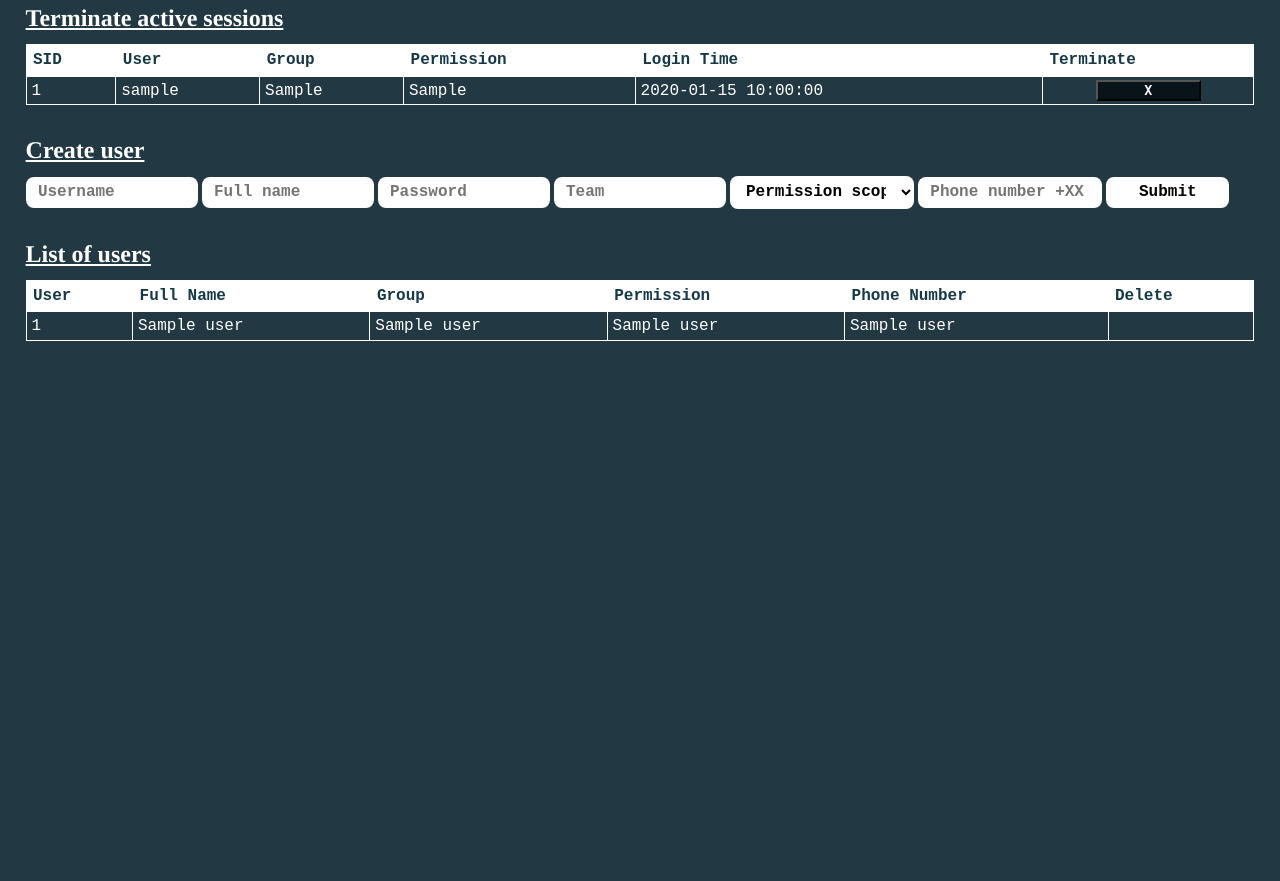
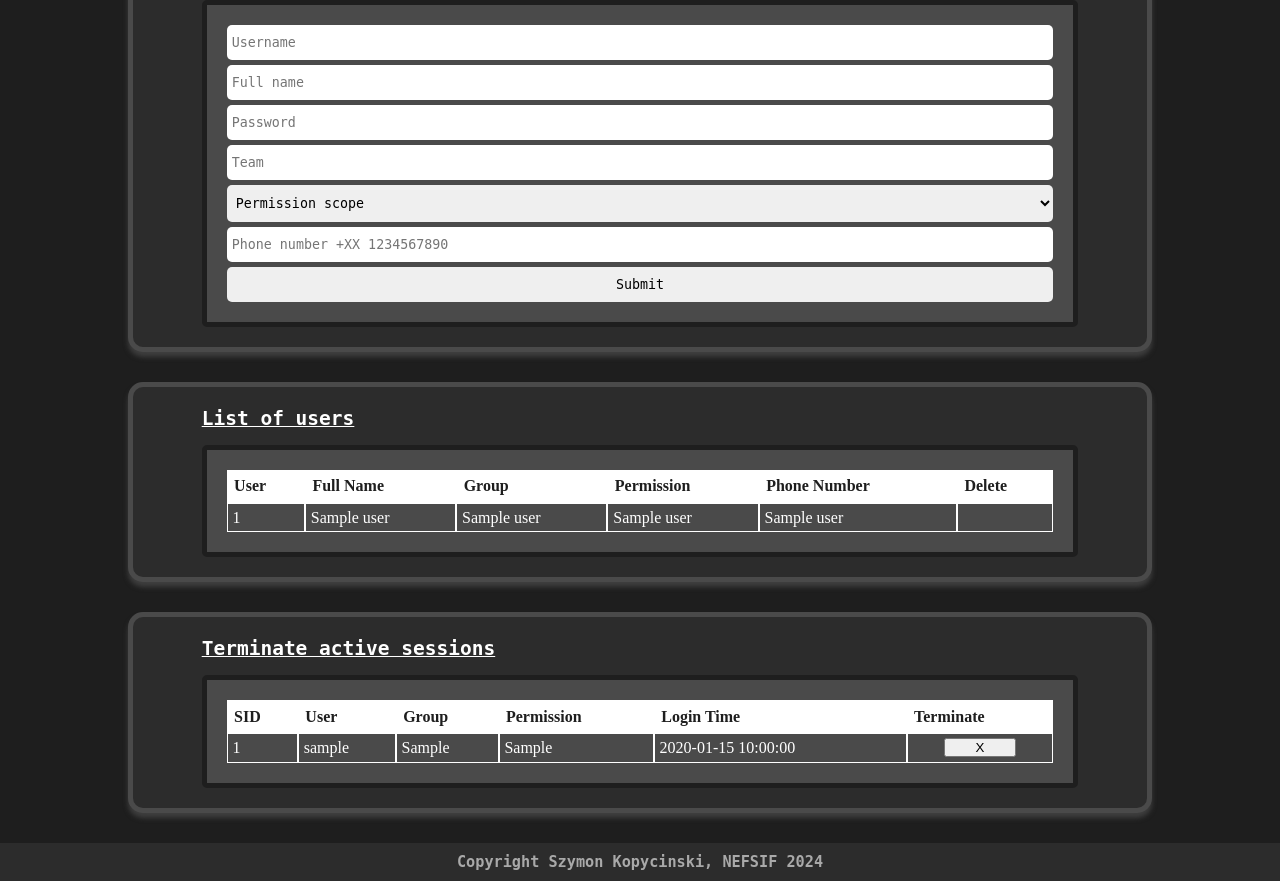
Before and after one commit to szykopyc/drapt-analytics, a Flask app: template templates/admin_panel.html in a window 1280 px wide. Shown: the part 163-1044 px from the top of the page. Run offline with Flask 3, Linux system fonts and the light colour scheme; the template is opened without the code that fills it: most values are stand-ins (such as "Sample title", 1, 10 or a date in 2020).

Commit message:
Admin site changes + other things
Improved the admin page, as well as implementing more measures for form handling, ensuring that creation of new users requires that password and username don't have spaces. Also created a new element type, which is element-form

```diff
--- a/app.py
+++ b/app.py
@@ -160,7 +160,7 @@ def admin_panel():
             userCreds = fetchAllCreds()
             userScope = session.get("userPermissionScope")
 
-            return render_template("admin_panel.html", userScope=userScope,active_sessions=active_sessions, session=session, userCreds=userCreds, current_time=time.time())
+            return render_template("admin_panel.html", userScope=userScope,active_sessions=active_sessions, session=session, userCreds=userCreds, current_time=time.time(), admin=True)
 
         else:
             session.clear()
--- a/static/css/admin.css
+++ /dev/null
@@ -1,246 +0,0 @@
-* {
-    margin: 0;
-    padding: 0;
-    box-sizing: border-box;
-}
-
-body {
-    background-color: rgb(34, 57, 68);
-    color: white;
-    font-family: times-new-roman, Times, serif;
-}
-
-/* navigation bar */
-
-.navigation_bar {
-    font-family: Arial, Helvetica, sans-serif;
-    background-color: rgb(8, 20, 25);
-    width: 100%;
-    overflow: auto;
-    display: flex;
-    align-items: center;
-    padding: 0.7em;
-}
-.nav_logo {
-    vertical-align: middle;
-    width: 10em;
-    height: auto;
-    display: flex;
-}
-
-#nav_home {
-    display: inline;
-    text-decoration: none;
-    color: white;
-    white-space: nowrap;
-    font-size: 2rem;
-    padding: 0.3em;
-    margin-left: 0.5em;
-}
-
-.navigation_bar ul {
-    display: flex;
-    vertical-align: middle;
-    list-style-type: none;
-    gap: 0.5em;
-    margin-left: auto;
-}
-
-.navigation_bar li a {
-    display: inline;
-    text-decoration: none;
-    color: white;
-    font-size: 1.5rem;
-    padding: 0.3em;
-}
-
-.navigation_bar li a:hover {
-    background-color: rgb(22, 57, 72);
-    border-radius: 5px;
-}
-
-/* main container */
-
-.main_container {
-    display: block;
-    padding: 2% 2%;
-}
-
-/* tables */
-
-.table_container {
-    width: 100%;
-}
-
-.container_following {
-    margin-top: 2em;
-}
-
-.table_title {
-    padding-bottom: 0.5em;
-    text-decoration: underline;
-}
-
-.table_terminate {
-    width: 100%;
-    border-collapse: collapse;
-    font-family: 'Courier New', Courier, monospace;
-}
-
-.table_terminate th {
-    color: rgb(22, 57, 72);
-
-    border: 1px solid white;
-    padding: 0.4em;
-    text-align: left;
-    border-radius: 0px;
-    background-color: white;
-}
-
-.table_terminate td {
-    border: 1px solid white;
-    padding: 0.3em;
-    text-align: left;
-    border-radius: 0px;
-}
-
-
-#userGroupAdminTD {
-    background-color: red;
-}
-
-.table_terminate_submit {
-    padding: 0px !important;
-}
-.table_terminate_submit form {
-    width: 50%;
-    height: 50% ;
-    margin-left: auto;
-    margin-right: auto;
-}
-
-.table_terminate_submit form button {
-    height: 100%;
-    width: 100%;
-    padding: 1px;
-    font-family: monospace;
-    font-weight: bold;
-    background-color: rgb(8, 20, 25);
-    color: white;
-}
-
-.table_terminate_submit form button:hover {
-    height: 100%;
-    width: 100%;
-    padding: 1px;
-    background-color: red;
-    color: white;
-}
-
-.terminated_flash {
-    text-align: center;
-    padding: 1em;
-    font-family: monospace;
-    font-weight: lighter;
-}
-
-.terminated_flash i {
-    text-align: center;
-    padding: 1em;
-    font-family: monospace;
-    font-weight: bold;
-}
-
-.login_container .input_box {
-    width: 14%;
-    padding: 0.5% 1%;
-
-    border-radius: 0.5em;
-    border-color: rgb(8, 20, 25);;
-    border: none;
-    background-color: white;
-    font-family: 'Courier New', Courier, monospace;
-    font-weight: bold;
-    font-size: 1em;
-}
-
-.login_container .input_submit {
-    width: 10%;
-    padding: 0.5% 1%;
-
-    border-radius: 0.5em;
-    border-color: rgb(8, 20, 25);;
-    border: none;
-    background-color: white;
-    font-family: 'Courier New', Courier, monospace;
-    font-weight: bold;
-    font-size: 1em;
-    color: black;
-
-}
-
-.input_submit:hover {
-    background-color: green;
-    color: white;
-}
-
-.input_perm_scope {
-    width: 15%;
-    padding: 0.5% 1%;
-
-    border-radius: 0.5em;
-    border-color: rgb(8, 20, 25);;
-    border: none;
-    background-color: white;
-    font-family: 'Courier New', Courier, monospace;
-    font-weight: bold;
-    font-size: 1em;
-
-}
-
-.input_phone {
-    width: 15%;
-    padding: 0.5% 1%;
-
-    border-radius: 0.5em;
-    border-color: rgb(8, 20, 25);;
-    border: none;
-    background-color: white;
-    font-family: 'Courier New', Courier, monospace;
-    font-weight: bold;
-    font-size: 1em;
-}
-
-
-.login_container .input_group {
-    width: 14%;
-
-    font-family: 'Courier New', Courier, monospace;
-    font-weight: bold;
-    font-size: 1em;
-    color: rgb(117, 117, 117);
-
-    border: none;
-    border-radius: 0.5em;
-    padding: 0.5% 1%;
-
-}
-
-@media only screen and (max-width: 600px) {
-    .login_container .input_box {
-        width: 100%;
-        margin-bottom: 1%;
-    }
-
-    .input_perm_scope {
-        width: 100%;
-        margin-bottom: 1%;
-    }
-    .input_phone {
-        width: 100%;
-        margin-bottom: 1%;
-    }
-    .login_container .input_submit {
-        width: 100%;
-    }
-}
--- a/static/css/main.css
+++ b/static/css/main.css
@@ -30,7 +30,6 @@ header nav {
 
     color: white;
 
-    display: flex;
     justify-content: flex-start;
     align-items: center;
     gap: 20px;
@@ -265,6 +264,84 @@ header nav li a:hover {
     }
 }
 
+/* element form styling within elements */
+.element-form {
+    background-color: #4a4a4a;
+
+    display: flex;
+    justify-content: space-between;
+    align-items: center;
+    flex-direction: column;
+    width: 90%;
+    gap: 15px;
+
+    padding: 20px;
+    border: 5px #1e1e1e solid;
+    border-radius: 5px;
+
+    color: white;
+}
+
+.element-form form{
+    width: 100%;
+}
+
+.element-form .input-button:hover {
+    background-color: #4682b4;
+    color: white;
+}
+
+/* table styling within elements */
+
+.element-table {
+    border-spacing: 0;
+    background-color: #4a4a4a;
+    width: 90%;
+
+    padding: 20px;
+    border: 5px #1e1e1e solid;
+    border-radius: 5px;
+
+    color: white;
+
+    overflow: scroll;
+}
+
+.element-table th {
+    border: 1px solid white;
+    padding: 0.4em;
+    background-color: white;
+    text-align: left;
+    color: #1e1e1e;
+    border-radius: 0px;
+}
+
+.element-table td {
+    border: 1px solid white;
+    padding: 0.3em;
+    text-align: left;
+    border-radius: 0px;
+}
+
+#userGroupAdminTD {
+    background-color: red;
+}
+
+.element-table-delete {
+    margin: 0 !important;
+    padding: 0 !important;
+}
+
+.element-table-delete form {
+    width: 50%;
+    margin-left: auto;
+    margin-right: auto;
+}
+
+.element-table-delete form button:hover{
+    background-color: red;
+}
+
 /* clickable grid for links */
 .element-clickable-grid {
     width: 90%;
@@ -344,6 +421,8 @@ footer {
     font-family: monospace;
 }
 
+/* site specific modifications */
+
 /* media queries */
 @media (max-width: 715px) {
     header nav, .rgb-button-default, .rgb-button-toggle {
@@ -361,6 +440,22 @@ footer {
 
 
 @media (max-width: 768px) {
+    #admin-element-container {
+        width: 80%;
+        padding: 20px;
+        background-color: #2c2c2c;
+        border: 5px #4a4a4a solid;
+        border-radius: 15px;
+        display: flex;
+        justify-content: center;
+        align-items: flex-start;
+        flex-direction: column;
+        gap: 15px;
+        box-shadow: 0 5px 5px #3e3e3e;
+
+        overflow-x: scroll;
+    }
+
     .element-clickable-grid {
         grid-template-columns: 1fr; /* 2 columns for medium screens */
     }
--- /dev/null
+++ b/static/js/confirm-delete.js
@@ -0,0 +1,29 @@
+document.addEventListener('DOMContentLoaded', () => {
+    document.querySelectorAll('.element-table-delete-form').forEach(form => {
+        form.addEventListener('submit', function (event) {
+            let userConfirmed = false;
+            let sidConfirmed = false;
+
+            // Check if the form contains a username input
+            const usernameInput = form.querySelector('input[name="username"]');
+            if (usernameInput) {
+                const username = usernameInput.value;
+                // Show confirmation dialog with the username
+                userConfirmed = confirm(`Are you sure you want to delete the user: ${username}?`);
+            }
+
+            // Check if the form contains a session id (sid) input
+            const sidInput = form.querySelector('input[name="sid"]');
+            if (sidInput) {
+                const sid = sidInput.value;
+                // Show confirmation dialog with the session id
+                sidConfirmed = confirm(`Are you sure you want to terminate the session: ${sid}?`);
+            }
+
+            // If user cancels either of the actions, prevent form submission
+            if (!userConfirmed || !sidConfirmed) {
+                event.preventDefault();
+            }
+        });
+    });
+});
--- a/templates/admin_panel.html
+++ b/templates/admin_panel.html
@@ -3,28 +3,88 @@
 <head>
     <meta charset="UTF-8">
     <meta name="viewport" content="width=device-width, initial-scale=1.0">
-    <link rel="stylesheet" href="{{ url_for('static', filename='admin.css') }}">
-    <title>Admin Panel</title>
+    <link rel="stylesheet" href="{{ url_for('static', filename='css/main.css') }}?v={{ current_time }}"">
+    <title>Home | DRAP-T</title>
+    <script src="{{url_for('static',filename='js/confirm-delete.js')}}" defer></script>
 </head>
 <body>
-    <nav class="navigation_bar">
-        <img class="nav_logo" src="{{url_for('static',filename='NEFSIF_NAV_LOGO.png')}}" alt="">
-        <p class="nav_logo_text"><a id="nav_home" href="{{url_for('home')}}">DRAP-T</a></p>
+    <header>
+        <nav>
+            <img class="nav-logo" src="{{url_for('static',filename='images/NEFSIF_NAV_LOGO.png')}}" alt="">
+            <p class="nav-text"><a href="{{url_for('home')}}">DRAP-T</a></p>
             <ul>
                 <li><a href="{{url_for('risk')}}">RISK</a></li>
                 <li><a href="{{url_for('performance')}}">PERF</a></li>
-            {% if session.get("adminLoggedIn") == True %}
+                {% if admin==True %}
                 <li><a href="{{url_for('admin_panel')}}">ADMIN</a></li>
                 {% endif %}
                 <li><a href="{{url_for('profile')}}">PROFILE</a></li>
                 <li><a href="{{url_for('logout')}}">LOGOUT</a></li>
             </ul>
         </nav>
+    </header>
 
-    <div class="main_container">
-        <div class="table_container">
-            <h2 class="table_title">Terminate active sessions</h2>
-            <table id="activeSessionTab" class="table_terminate">
+    <div class="main-flex-container" id="admin-page">
+        <div class="element-container">
+          <h2>Create user</h2>
+          <div class="element-form">
+            <form action="{{url_for('create_user')}}" method="post" autocomplete="off">
+              <input class="input-box" type="text" placeholder="Username" name="username" value="{{request.form.username }}">
+              <input class="input-box" type="text" placeholder="Full name" name="fname" value="{{request.form.fname }}">
+              <input class="input-box" type="password" placeholder="Password" name="password" value="{{request.form.password }}">
+              <input class="input-box" type="text" placeholder="Team" name="team" value="{{request.form.team }}">
+              <select name="permission_scope" class="input-perm_scope">
+                <option disabled selected>Permission scope</option>
+                <option value="1">1</option>
+                <option value="2">2</option>
+                {% if userScope == "4" %}
+                <option value="3">3</option>
+                <option value="4">4</option>
+                {% endif %}
+              </select>
+              <input class="input-phone" type="text" placeholder="Phone number +XX 1234567890" name="phone_number" value="{{request.form.phone_number}}">
+              <input class="input-button" type="submit" value="Submit">
+            </form>
+          </div>
+        </div>
+
+        <div class="element-container" id="admin-element-container">
+            <h2>List of users</h2>
+            <table class="element-table">
+                <thead>
+                  <tr>
+                    <th>User</th>
+                    <th>Full Name</th>
+                    <th>Group</th>
+                    <th>Permission</th>
+                    <th>Phone Number</th>
+                    <th>Delete</th>
+                  </tr>
+                </thead>
+                <tbody>
+                  {% for user in userCreds %}
+                    <tr>
+                      <td>{{ user[0] }}</td>
+                      <td>{{ user[1] }}</td>
+                      <td>{{ user[2] }}</td>
+                      <td id="{% if user[3]=='4' %}userGroupAdminTD{% endif %}">{{user[3]}}</td>
+                      <td>{{ user[4] }}</td>
+                      <td class="element-table-delete">
+                        {% if userScope == "4" and user[0]!='admin' %}
+                        <form action="{{url_for('delete_user')}}" method="post" class="element-table-delete-form">
+                            <input type="hidden" name="username" value="{{ user[0] }}">
+                            <button type="submit">X</button>
+                        </form>
+                        {% endif %}
+                      </td>
+                    </tr>
+                  {% endfor %}
+                </tbody>
+            </table>
+        </div>
+        <div class="element-container" id="admin-element-container">
+          <h2>Terminate active sessions</h2>
+          <table class="element-table">
               <thead>
                 <tr>
                   <th>SID</th>
@@ -43,9 +103,9 @@
                     <td>{{ data["userGroup"] }}</td>
                     <td id="{% if data['permission_scope']=='4' %}userGroupAdminTD{% endif %}">{{ data["permission_scope"]}}</td>
                     <td>{{ data["login_time"] }}</td>
-                      <td class="table_terminate_submit">
+                    <td class="element-table-delete">
                       {% if data["permission_scope"] !="4" %}
-                        <form action="{{url_for('terminate_session')}}" method="post">
+                      <form action="{{url_for('terminate_session')}}" method="post" class="element-table-delete-form">
                           <input type="hidden" name="sid" value="{{ sid }}">
                           <button type="submit">X</button>
                       </form>
@@ -63,64 +123,10 @@
               {% endif %}
           {% endwith %}
       </div>
-
-        <div class="login_container container_following">
-          <h2 class="table_title">Create user</h2>
-          <form action="{{url_for('create_user')}}" method="post" autocomplete="off">
-            <input class="input_box" type="text" placeholder="Username" name="username" value="{{request.form.username }}">
-            <input class="input_box" type="text" placeholder="Full name" name="fname" value="{{request.form.fname }}">
-            <input class="input_box" type="password" placeholder="Password" name="password" value="{{request.form.password }}">
-            <input class="input_box" type="text" placeholder="Team" name="team" value="{{request.form.team }}">
-            <select name="permission_scope" class="input_perm_scope">
-              <option disabled selected>Permission scope</option>
-              <option value="1">1</option>
-              <option value="2">2</option>
-              {% if userScope == "4" %}
-              <option value="3">3</option>
-              <option value="4">4</option>
-              {% endif %}
-            </select>
-            <input class="input_phone" type="text" placeholder="Phone number +XX 1234567890" name="phone_number" value="{{request.form.phone_number}}">
-            <input class="input_submit" type="submit" value="Submit">
-          </form>
     </div>
-
-
-        <div class="container_following">
-            <h2 class="table_title">List of users</h2>
-            <table id="activeSessionTab" class="table_terminate">
-                <thead>
-                  <tr>
-                    <th>User</th>
-                    <th>Full Name</th>
-                    <th>Group</th>
-                    <th>Permission</th>
-                    <th>Phone Number</th>
-                    <th>Delete</th>
-                  </tr>
-                </thead>
-                <tbody>
-                  {% for user in userCreds %}
-                    <tr>
-                      <td>{{ user[0] }}</td>
-                      <td>{{ user[1] }}</td>
-                      <td>{{ user[2] }}</td>
-                      <td id="{% if user[3]=='4' %}userGroupAdminTD{% endif %}">{{user[3]}}</td>
-                      <td>{{ user[4] }}</td>
-                      <td class="table_terminate_submit">
-                        {% if userScope == "4" %}
-                        <form action="{{url_for('delete_user')}}" method="post">
-                            <input type="hidden" name="username" value="{{ user[0] }}">
-                            <button type="submit">X</button>
-                        </form>
-                        {% endif %}
-                      </td>
-                    </tr>
-                  {% endfor %}
-                </tbody>
-            </table>
-        </div>
-    </div>
+    <footer>
+      <h3>Copyright Szymon Kopycinski, NEFSIF 2024</h3>
+    </footer>
 
 </body>
 </html>
```
Also changed, not shown: databaseManager.py (+11 -4 lines), databases/details.db. Lines whose indentation alone changed are shown as unchanged.
